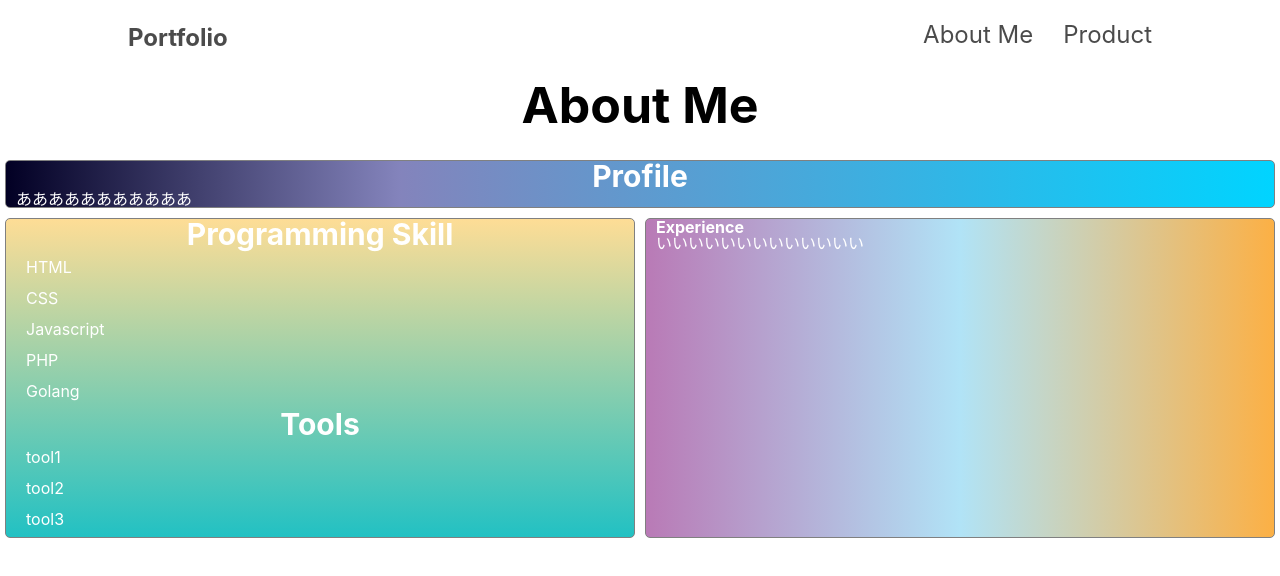
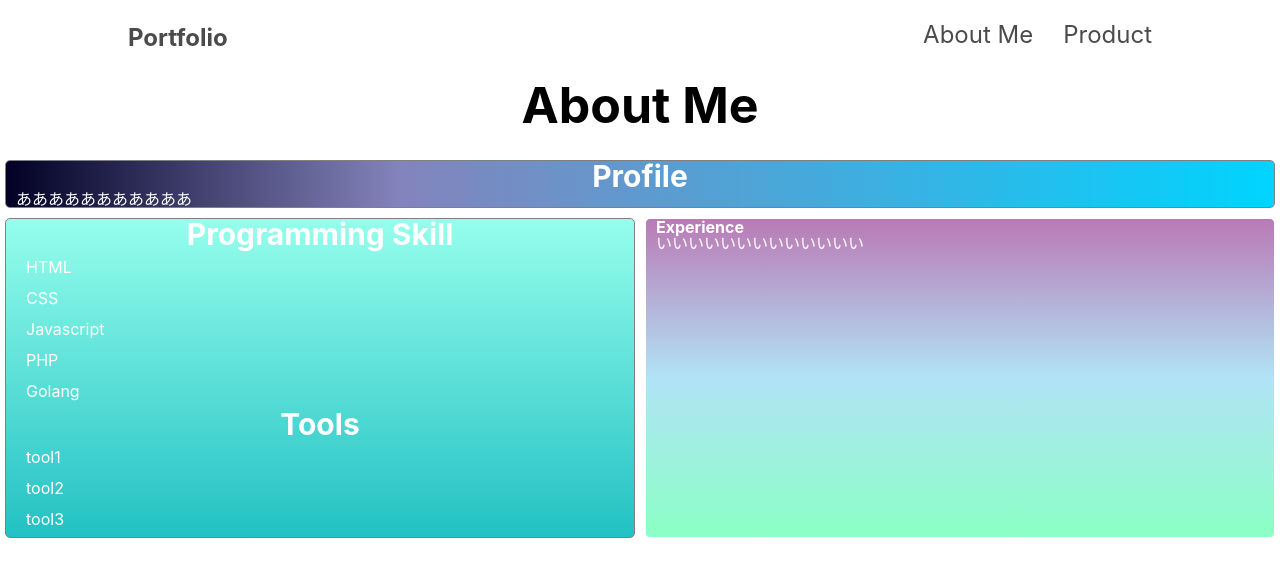
Before and after one commit to rikako1021/portfolio, a React (Create React App) app: page /about in a window 1280 px wide. Shown: the top 576 px of the page. Built offline with nearby package versions, Linux system fonts and the light colour scheme.

Commit message:
css修正

```diff
--- a/src/index.css
+++ b/src/index.css
@@ -219,7 +219,7 @@ header > h1 {
   padding: 0 10px;
   color: white;
   background: rgb(34,193,195);
-  background: linear-gradient(0deg, rgba(34,193,195,1) 0%, rgba(253,187,45,0.5032387955182073) 100%);
+  background: linear-gradient(0deg, rgba(34,193,195,1) 0%, rgba(45, 253, 218, 0.503) 100%);
   width: 50%;
 }
 
@@ -240,12 +240,12 @@ div.skill > ul > li {
 }
 
 .experience {
-  border: 1px solid gray;
+  border: 1px solid white;
   border-radius: 5px;
   margin: 5px;
   padding: 0 10px;
   color: white;
   background: rgb(131,58,180);
-  background: linear-gradient(90deg, rgb(185, 122, 182) 0%, rgba(146, 216, 243, 0.719) 50%, rgba(252,176,69,1) 100%);
+  background: linear-gradient(180deg, rgb(185, 122, 182) 0%, rgba(146, 216, 243, 0.719) 50%, rgb(138, 255, 196) 100%);
   width: 50%;
 }
```
